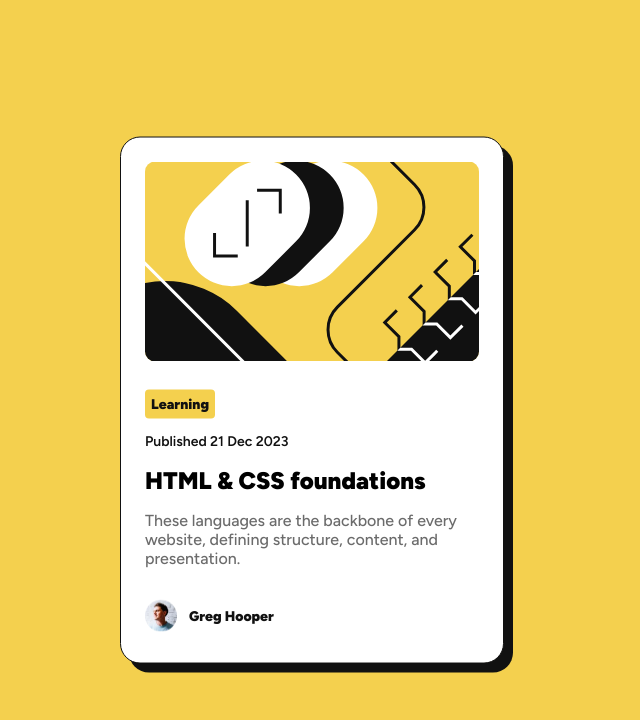
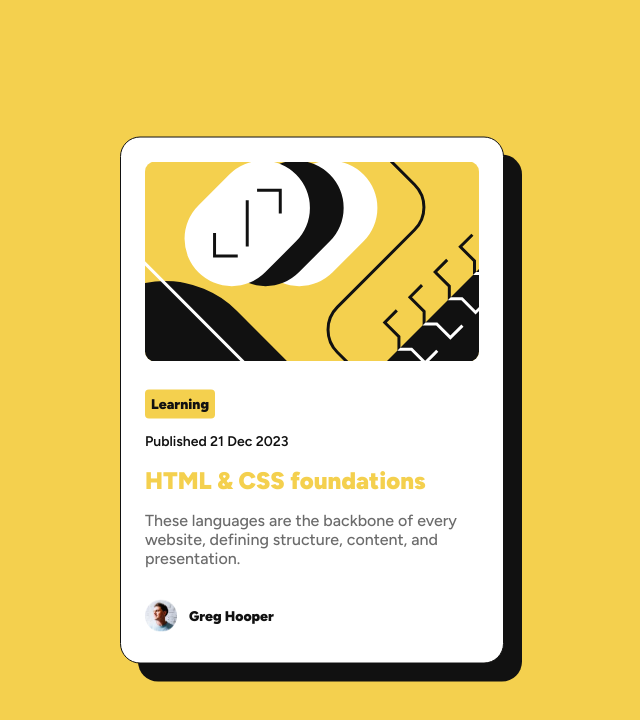
Before and after one commit to Maame-codes/blog-preview-card-frontend-mentor, a plain HTML site: page index.html in a window 1280 px wide. In both pictures the pointer is over the element 640 px from the left and 400 px from the top of the page. Shown: the whole page, without its empty margins (328-968 px from the left). Drawn offline with Linux system fonts and the light colour scheme.

Commit message:
Update stylesheet.css

```diff
--- a/stylesheet.css
+++ b/stylesheet.css
@@ -29,6 +29,15 @@ body {
   transform: translate(-50%, -50%);
 }
 
+/* hovering effects */
+.main-card:hover,
+.main-card:focus {
+  cursor: pointer;
+  color: #f4d04e;
+  box-shadow: 18px 18px #111111;
+  transition:0.6s ease;
+}
+
 /* For padding around the img */
 .main-card #img-wrapper {
   padding-left: 24px;
@@ -43,7 +52,6 @@ body {
   width: 100%;
   height: auto;
   border-radius: 10px;
-
 }
 
 /* Div containing all texts */
```
